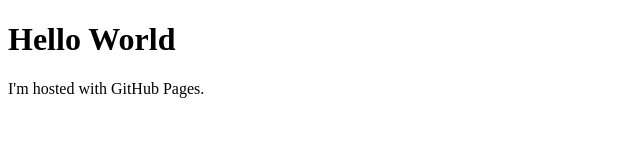
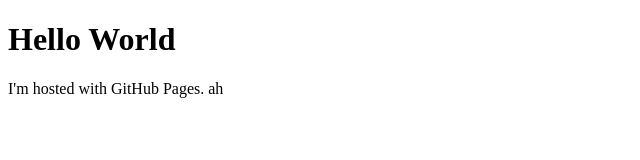
Before and after one commit to Jshorty414/great-gatsby, a plain HTML site: page index.html in a window 1280 px wide. Shown: the full height of the page, 0-640 px from the left. Drawn offline with Linux system fonts and the light colour scheme.

Commit message:
pls work

```diff
--- a/index.html
+++ b/index.html
@@ -5,7 +5,7 @@
 <body>
 
 <h1>Hello World</h1>
-<p>I'm hosted with GitHub Pages.</p>
+<p>I'm hosted with GitHub Pages. ah</p>
 
 </body>
 
```
